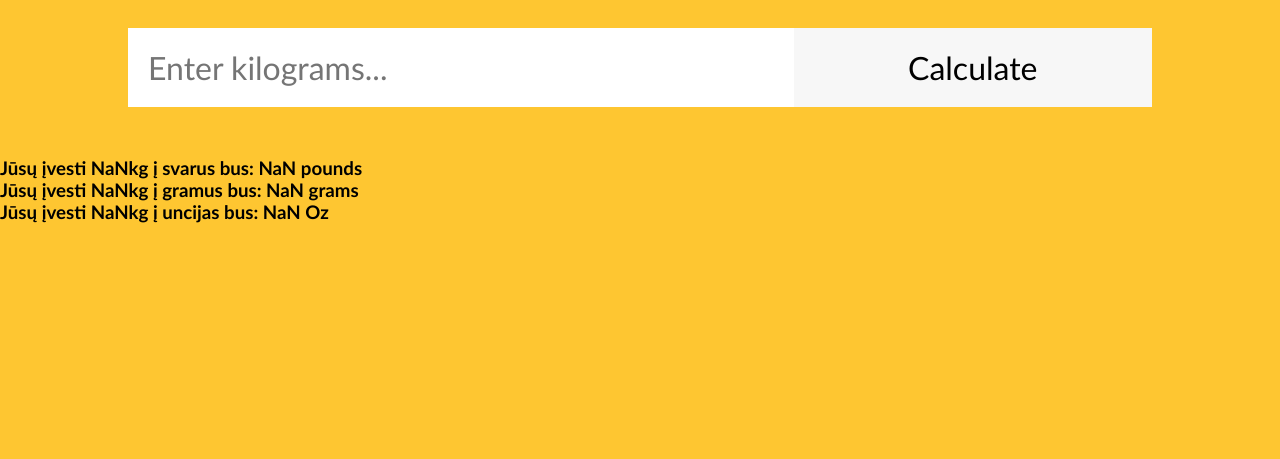
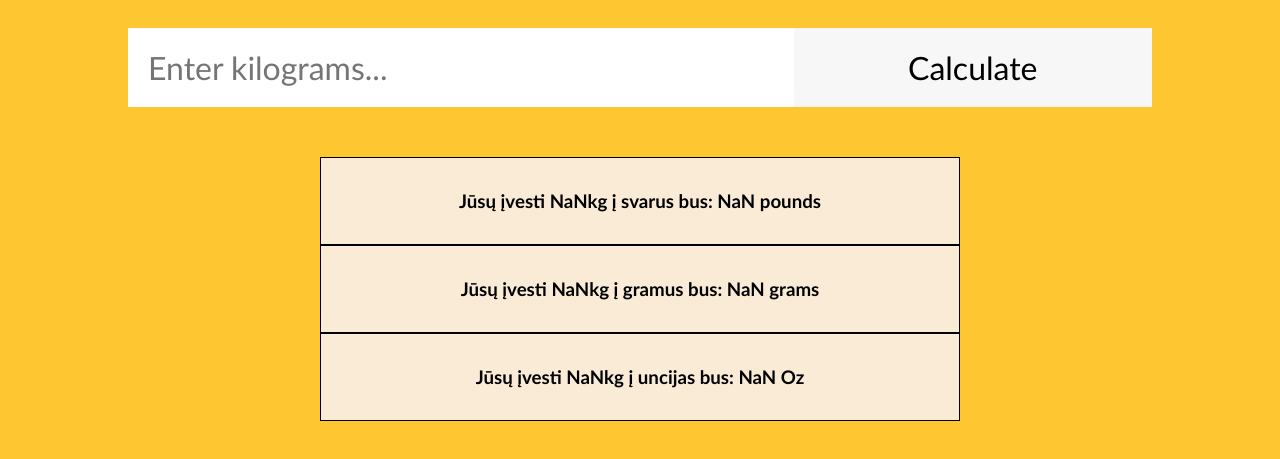
Before and after one commit to Dovis91/JS-atsiskaitymas, a plain HTML site: page JS atsiskaitymas/Task 1/Index.html in a window 1280 px wide. Both pictures are taken after typing "Sample" into the empty fields and a click on the input "Calculate". Shown: the part 189-648 px from the top of the page. Drawn offline with Linux system fonts and the light colour scheme.

Commit message:
Pirmos užduoties stilius

```diff
--- a/JS atsiskaitymas/Task 1/script.js
+++ b/JS atsiskaitymas/Task 1/script.js
@@ -16,9 +16,11 @@ document.querySelector("#forma").addEventListener("submit", (e) => {
   let kgToGrams = kg / 0.001;
   let kgToOz = kg * 35.274;
   document.querySelector("#output").innerHTML = `
-  <h3> Jūsų įvesti ${kg}kg į svarus bus: ${kgToPound} pounds </h3>
-  <h3> Jūsų įvesti ${kg}kg į gramus bus: ${kgToGrams} grams </h3>
-  <h3> Jūsų įvesti ${kg}kg į uncijas bus: ${kgToOz} Oz </h3>
+  <div>
+  <h3 class="classH3"> Jūsų įvesti ${kg}kg į svarus bus: ${kgToPound} pounds </h3>
+  <h3 class="classH3"> Jūsų įvesti ${kg}kg į gramus bus: ${kgToGrams} grams </h3>
+  <h3 class="classH3"> Jūsų įvesti ${kg}kg į uncijas bus: ${kgToOz} Oz </h3>
+  </div>
   `;
   kg = e.target.elements.search.value = null;
 });
--- a/JS atsiskaitymas/Task 1/style.css
+++ b/JS atsiskaitymas/Task 1/style.css
@@ -3,8 +3,8 @@
   margin: 0;
   padding: 0;
   box-sizing: border-box;
-  font-family: 'Trebuchet MS', 'Lucida Sans Unicode', 'Lucida Grande',
-    'Lucida Sans', Arial, sans-serif;
+  font-family: "Trebuchet MS", "Lucida Sans Unicode", "Lucida Grande",
+    "Lucida Sans", Arial, sans-serif;
 }
 
 /* Mobile first */
@@ -63,3 +63,15 @@ form {
     font-size: 2em;
   }
 }
+
+.classH3 {
+  margin: 0 auto;
+  display: flex;
+  justify-content: center;
+  align-content: center;
+  padding-bottom: 2rem;
+  padding-top: 2rem;
+  background-color: antiquewhite;
+  width: 50%;
+  border: 1px solid black;
+}
```
